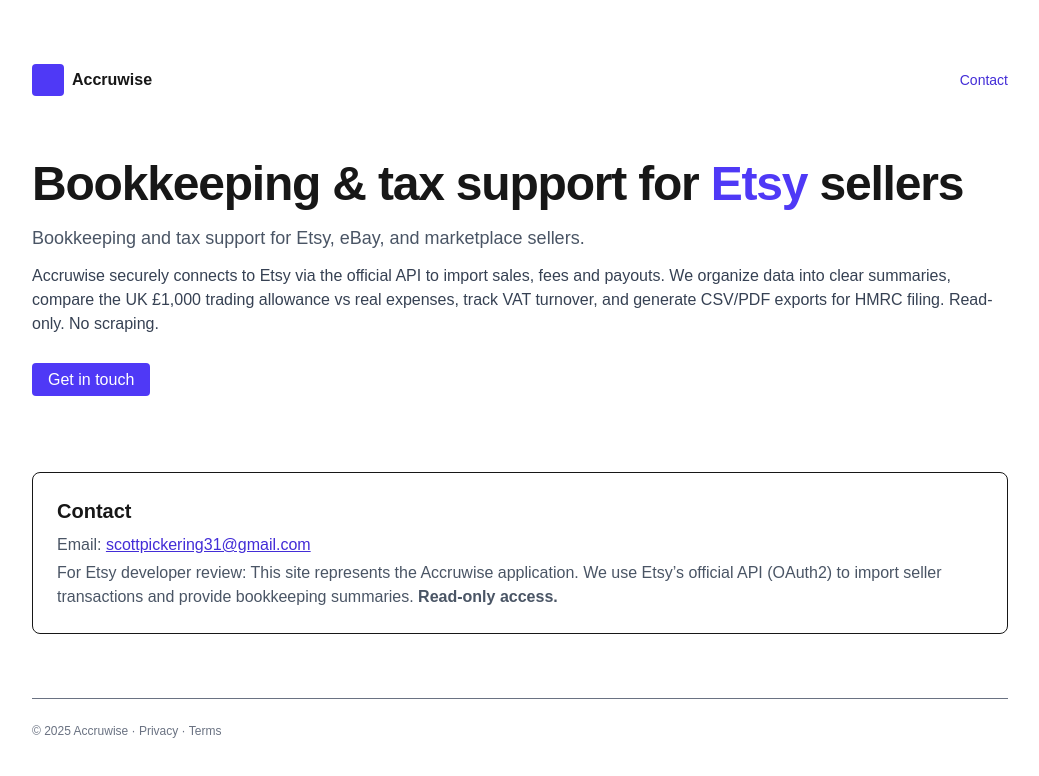
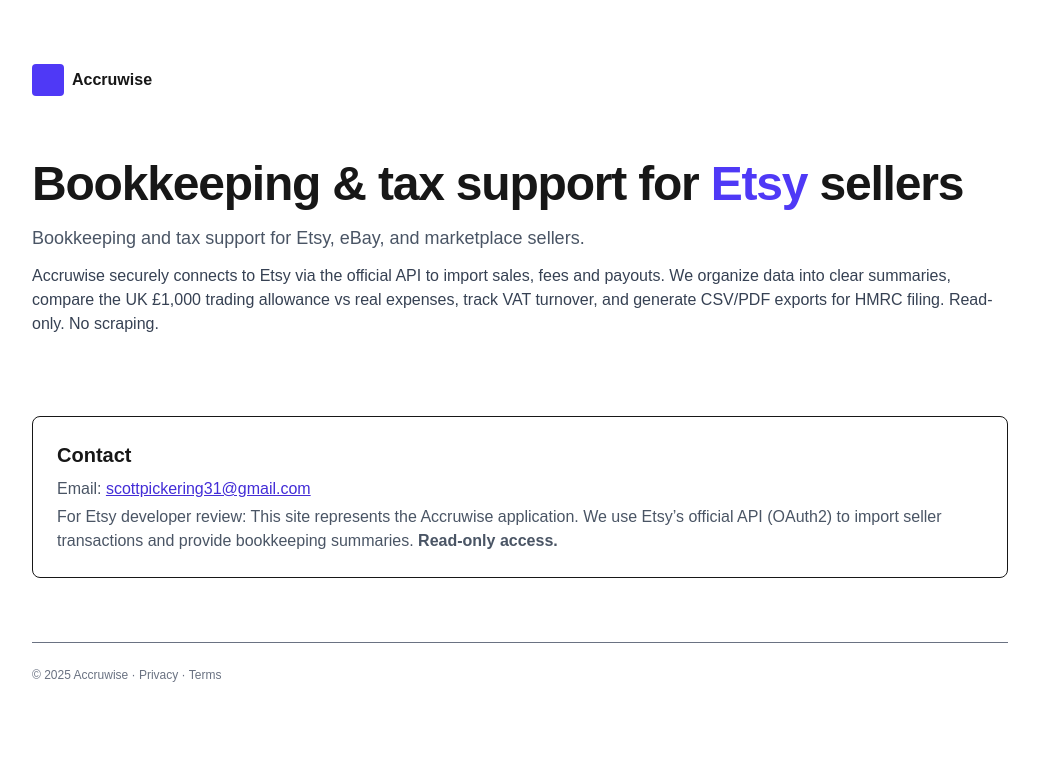
Before and after one commit to scottpickering31/markettaxpro-landing, a Next.js app: page / in a window 1280 px wide. Shown: the top 776 px of the page, without its empty margins (120-1159 px from the left). Built offline with nearby package versions, Linux system fonts and the light colour scheme.

Commit message:
changed contact information

```diff
--- a/src/app/page.tsx
+++ b/src/app/page.tsx
@@ -11,9 +11,6 @@
           <div className="h-8 w-8 rounded bg-indigo-600" aria-hidden />
           <span className="font-semibold">Accruwise</span>
         </div>
-        <a href="#contact" className="text-sm text-indigo-700 hover:underline">
-          Contact
-        </a>
       </header>
 
       <section className="mt-16">
@@ -25,14 +22,6 @@
           Bookkeeping and tax support for Etsy, eBay, and marketplace sellers.
         </p>
         <p className="mt-3 text-gray-700">{DESC}</p>
-        <div className="mt-8">
-          <a
-            href="#contact"
-            className="rounded bg-indigo-600 px-4 py-2 text-white hover:bg-indigo-700"
-          >
-            Get in touch
-          </a>
-        </div>
       </section>
 
       <section id="contact" className="mt-20 rounded-lg border p-6">
```
